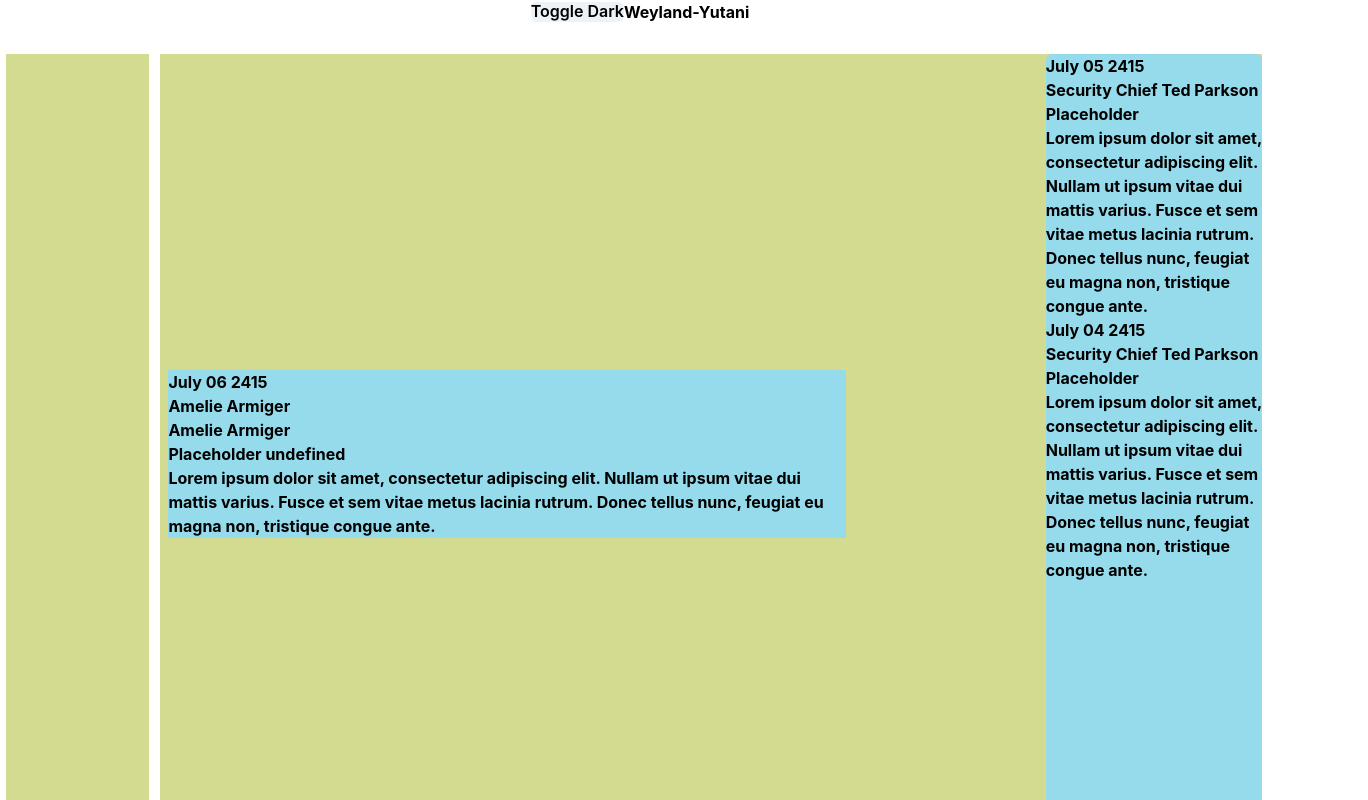
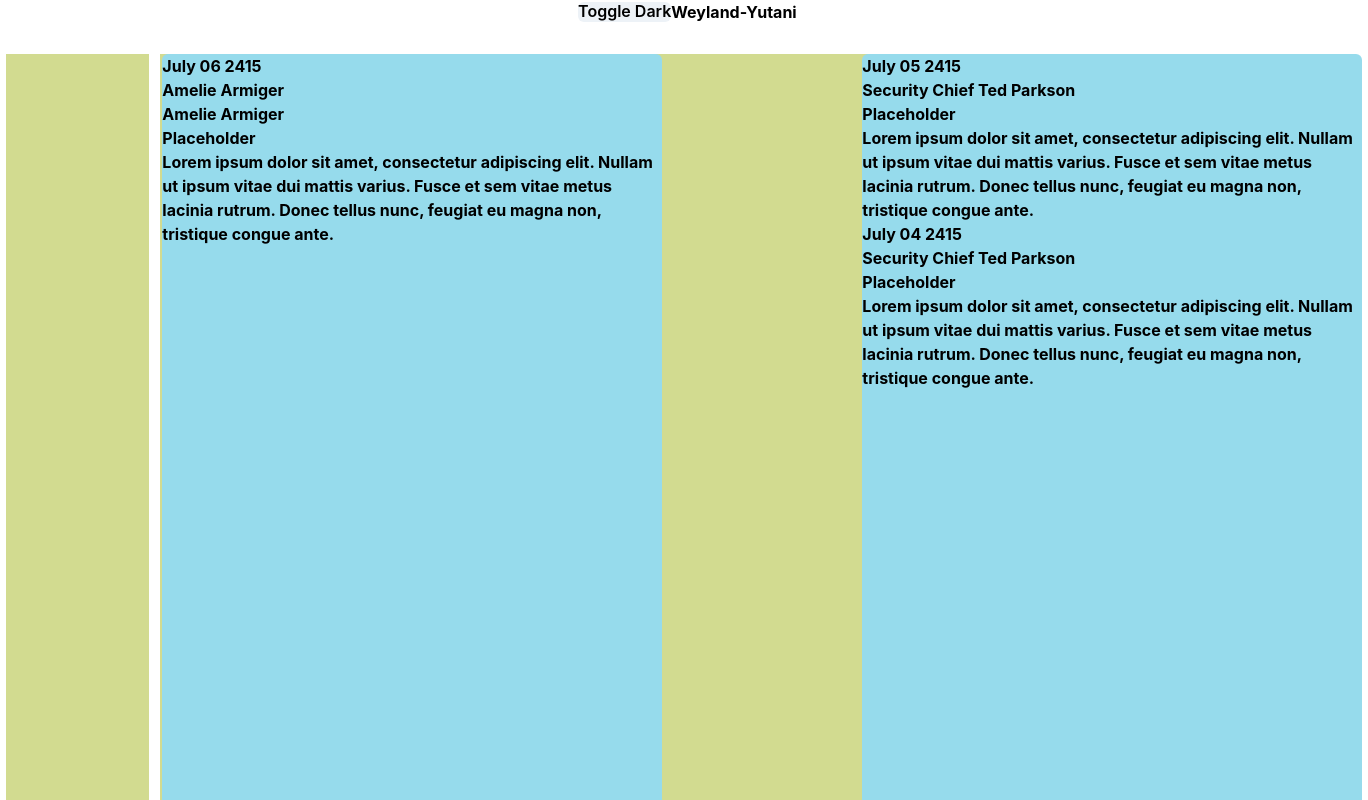
Before and after one commit to NoahNim/weyland-mars, a React (Create React App) app: page /welcome-page in a window 1280 px wide. Shown: the top 800 px of the page, 1368 px wide, since content can reach past the window. Built offline with nearby package versions, Linux system fonts and the light colour scheme.

Commit message:
fixed bug in data set

```diff
--- a/src/Data.js
+++ b/src/Data.js
@@ -15,7 +15,7 @@ let important = [
     date: new Date(2415, 6, 6),
     type: "news",
     from: "Amelie Armiger",
-    title: `Placeholder ${this.currentDate}`,
+    title: `Placeholder`,
     content:
       "Lorem ipsum dolor sit amet, consectetur adipiscing elit. Nullam ut ipsum vitae dui mattis varius. Fusce et sem vitae metus lacinia rutrum. Donec tellus nunc, feugiat eu magna non, tristique congue ante. ",
   },
--- a/src/components/Information/Information.js
+++ b/src/components/Information/Information.js
@@ -48,6 +48,9 @@ const Information = (props) => {
               ? "rgb(150, 219, 236)"
               : "rgb(83, 79, 192)"
           }
+          borderRadius="6px"
+          h="800px"
+          w="500px"
         >
           {theNews ? theNews : ""}
         </Box>
```
